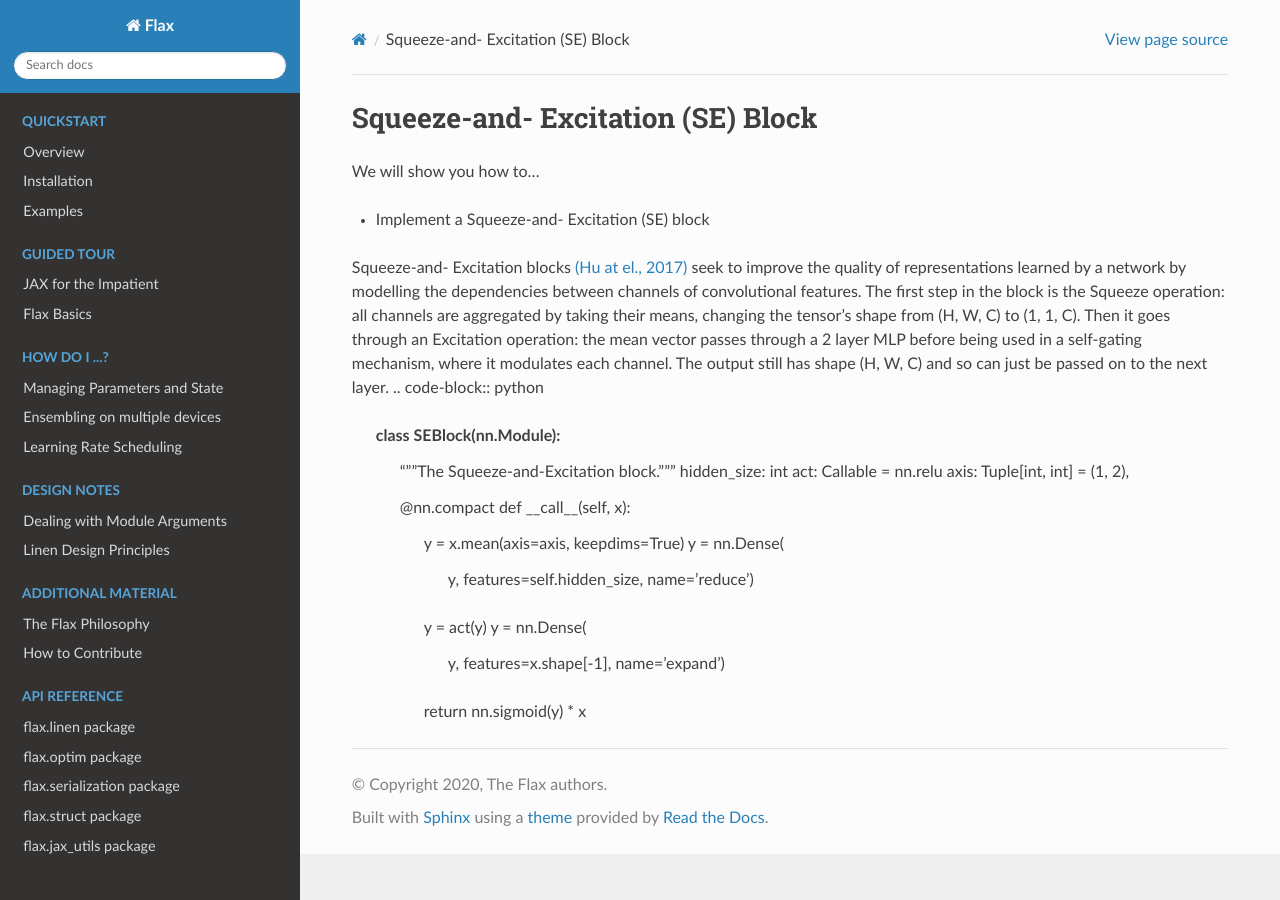
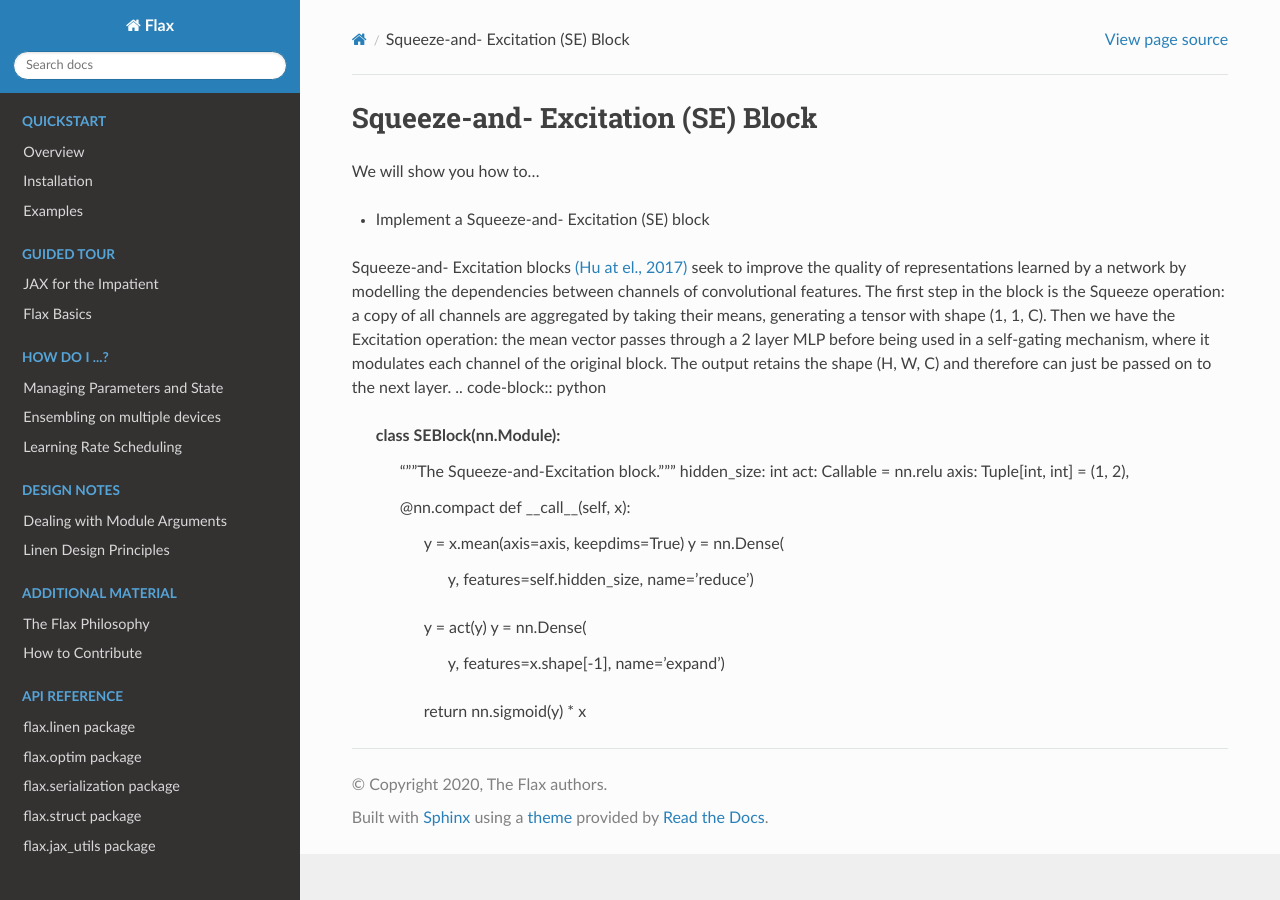
Before and after one commit to bortkomencw/flax, a Sphinx documentation site: the page built from docs/howtos/squeeze_and_excite.rst, in a window 1280 px wide. Built offline with Sphinx 7.4.7 and the Read the Docs theme 2.0.0, drawn with Linux system fonts in a browser that asks for light colours.

Commit message:
added the other suggestions

```diff
--- a/docs/howtos/squeeze_and_excite.rst
+++ b/docs/howtos/squeeze_and_excite.rst
@@ -7,10 +7,10 @@
 
 Squeeze-and- Excitation blocks `(Hu at el., 2017) <https://arxiv.org/abs/1709.01507>`_ seek to
 improve the quality of representations learned by a network by modelling the dependencies between channels of convolutional features.
-The first step in the block is the Squeeze operation: all channels are aggregated by taking their means, changing the
-tensor's shape from (H, W, C) to (1, 1, C). Then it goes through an Excitation operation: the mean vector passes through a 2 layer MLP
-before being  used in a self-gating mechanism, where it modulates each channel. The output still has shape (H, W, C) and so can just be passed
-on to the next layer.
+The first step in the block is the Squeeze operation: a copy of all channels are aggregated by taking their means, generating
+a tensor with shape (1, 1, C). Then we have the Excitation operation: the mean vector passes through a 2 layer MLP
+before being  used in a self-gating mechanism, where it modulates each channel of the original block.
+The output retains the shape (H, W, C) and therefore can just be passed on to the next layer.
 .. code-block:: python
 
 
```
